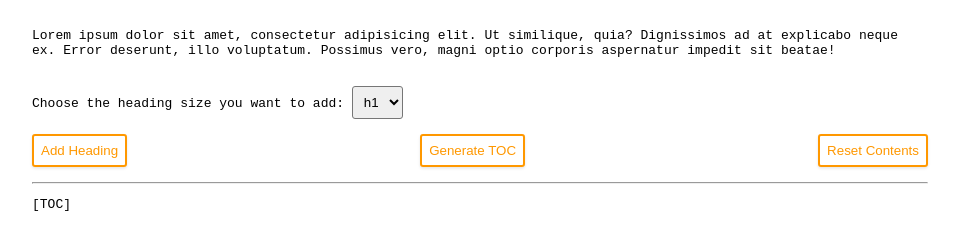
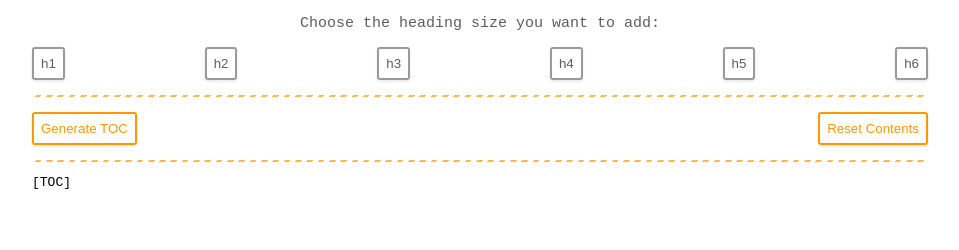
Before and after one commit to KingsleyXie/TOC-Generator, a plain HTML site: page demo/index.html in a window 1280 px wide. Shown: the whole page, without its empty margins (160-1119 px from the left). Drawn offline with Linux system fonts and the light colour scheme.

Commit message:
:art: :arrow_up: Optimize Structure Of Demo Page

```diff
--- a/assets/toc.css
+++ b/assets/toc.css
@@ -29,30 +29,3 @@
 .toc-off .toc-title {
 	background-image: url(./toc-off.png);
 }
-
-.buttons {
-	display: flex;
-	flex-wrap: wrap;
-	justify-content: space-between;
-	margin: 15px 0;
-}
-.buttons button {
-	cursor: pointer;
-	user-select: none;
-	outline: none;
-	color: #FF9800;
-	border-color: #FF9800;
-	border-style: solid;
-	border-radius: 3px;
-	background-color: transparent;
-	box-shadow: 0 1.5px 3px rgba(0,0,0,0.1);
-	transition: all .3s;
-}
-.buttons button:hover {
-	box-shadow: 0 5px 7px rgba(0,0,0,0.15);
-}
-button,
-select {
-	padding: 7px;
-	border-radius: 3px;
-}
--- a/demo/index.html
+++ b/demo/index.html
@@ -14,24 +14,63 @@
 			font-family: monospace;
 			margin: auto auto;
 		}
+
+		.info {
+			text-align: center;
+			font-size: 15px;
+			color: #5d5d5d;
+		}
+		hr {
+			height: 2px;
+			border: none;
+			background: rgba(255, 152, 0, 0.7) repeating-linear-gradient(-45deg,#fff,#fff .25rem, transparent .25rem, transparent .5rem);
+		}
+		.buttons {
+			display: flex;
+			flex-wrap: wrap;
+			justify-content: space-between;
+			margin: 15px 0;
+		}
+		.buttons button {
+			cursor: pointer;
+			user-select: none;
+			outline: none;
+			color: #FF9800;
+			border-color: #FF9800;
+			border-style: solid;
+			border-radius: 3px;
+			background-color: transparent;
+			box-shadow: 0 1.5px 3px rgba(0,0,0,0.1);
+			transition: all .3s;
+		}
+		.buttons button:hover {
+			box-shadow: 0 5px 7px rgba(0,0,0,0.15);
+		}
+		.btn-heading button {
+			color: #5d5d5d;
+			border-color: #9a9a9a;
+		}
+		button,
+		select {
+			padding: 7px;
+			border-radius: 3px;
+		}
 	</style>
 </head>
 
 <body>
-	<br><p>Lorem ipsum dolor sit amet, consectetur adipisicing elit. Ut similique, quia? Dignissimos ad at explicabo neque ex. Error deserunt, illo voluptatum. Possimus vero, magni optio corporis aspernatur impedit sit beatae!</p><br>
 
-	Choose the heading size you want to add:
-	<select id="selection" onchange="addHeading();">
-		<option value="h1">h1</option>
-		<option value="h2">h2</option>
-		<option value="h3">h3</option>
-		<option value="h4">h4</option>
-		<option value="h5">h5</option>
-		<option value="h6">h6</option>
-	</select>
+	<p class="info">Choose the heading size you want to add:</p>
+	<div class="btn-heading buttons">
+		<button onclick="addHeading();">h1</button>
+		<button onclick="addHeading();">h2</button>
+		<button onclick="addHeading();">h3</button>
+		<button onclick="addHeading();">h4</button>
+		<button onclick="addHeading();">h5</button>
+		<button onclick="addHeading();">h6</button>
+	</div><hr>
 
 	<div class="buttons">
-		<button onclick="addHeading();">Add Heading</button>
 		<button onclick="generateTOC();">Generate TOC</button>
 		<button onclick="resetContents();">Reset Contents</button>
 	</div>
```
